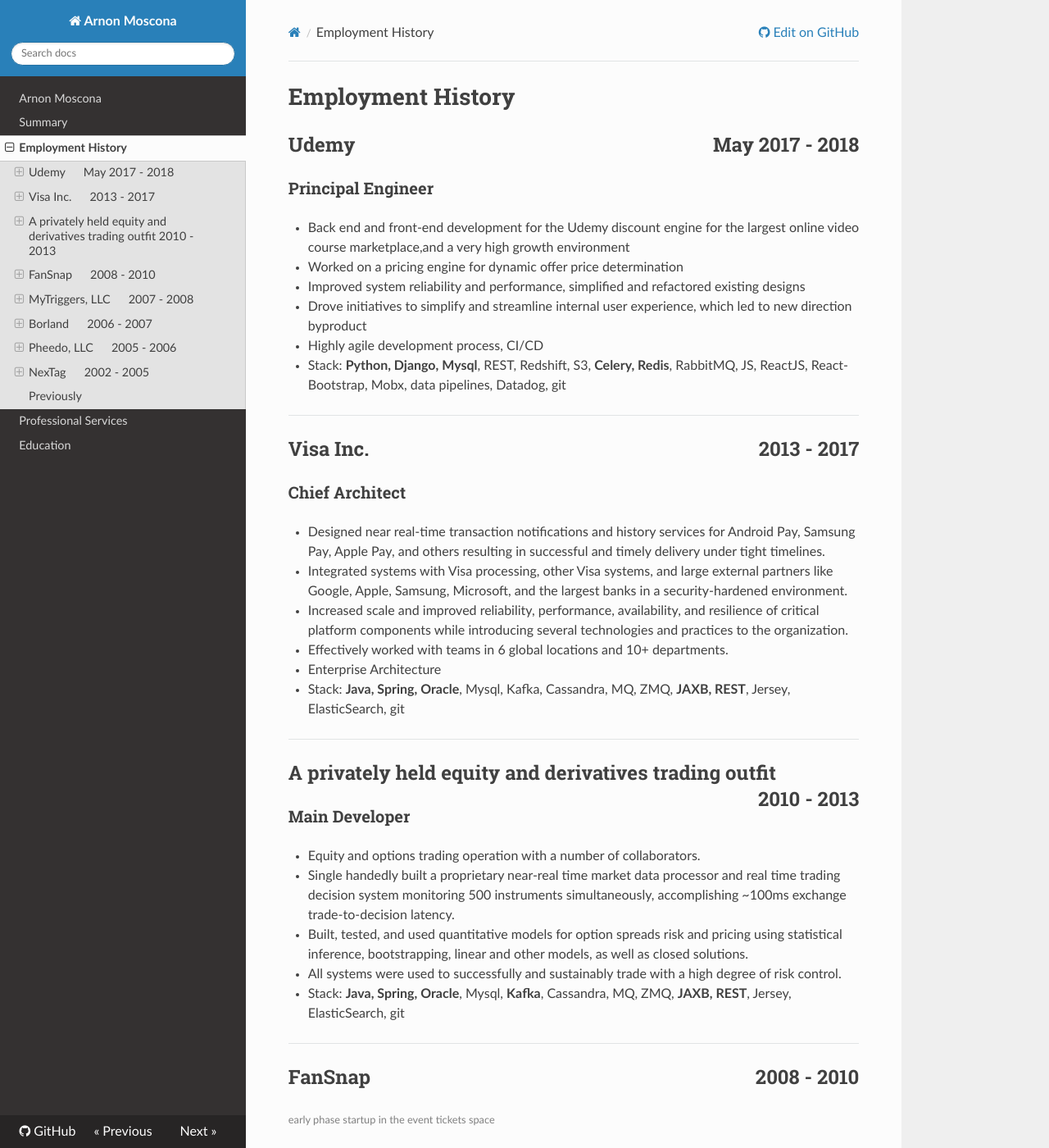
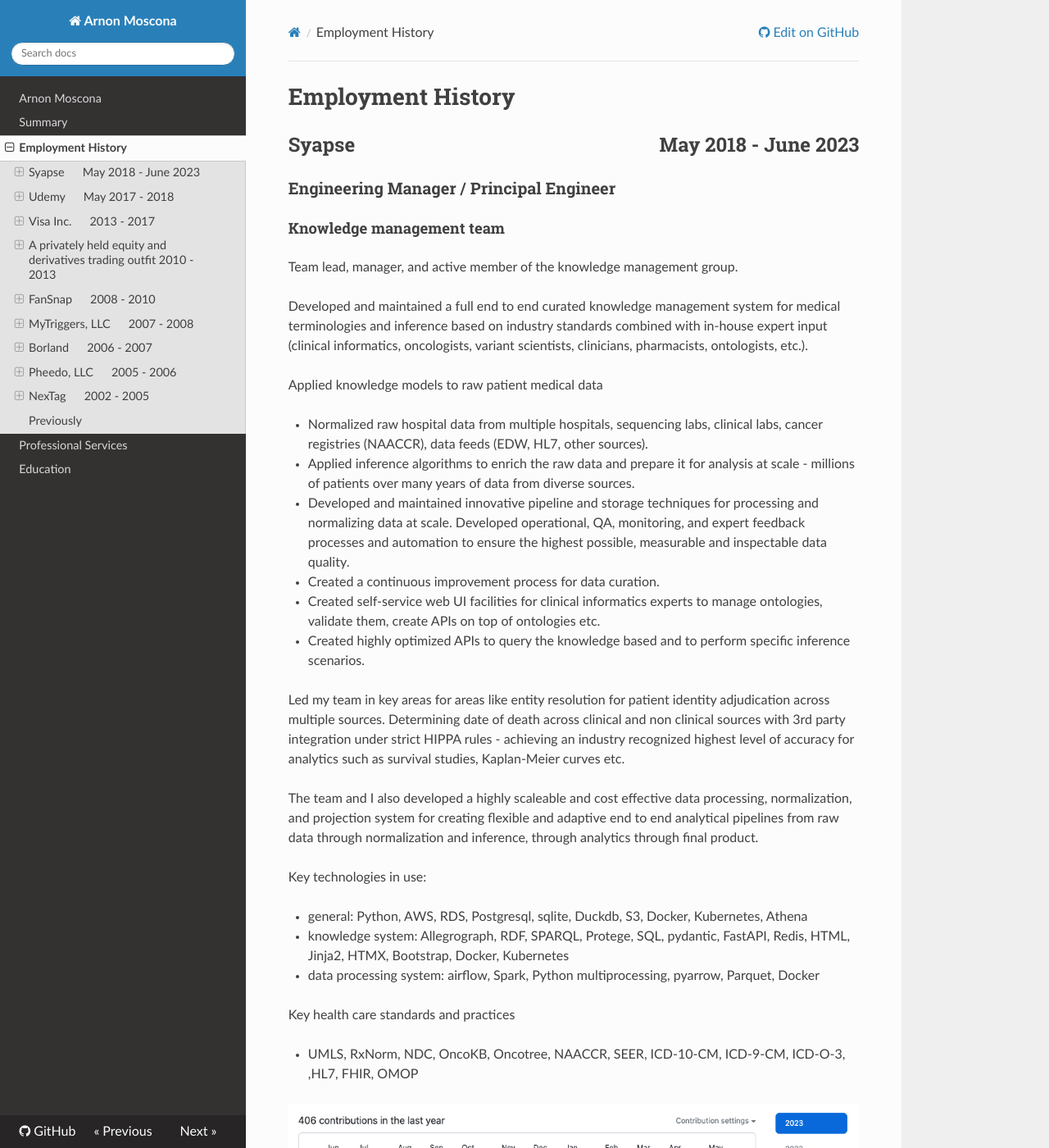
Before and after one commit to arnonmoscona/resume, an MkDocs documentation site: the page built from docs/employment-history.md, in a window 1280 px wide and 1400 px high. Shown: the whole window at 82% size. Built offline with MkDocs 1.6.1, drawn with Linux system fonts in a browser that asks for light colours; nearby versions of some CDN libraries; old or Windows-style settings are respelled for this version of MkDocs.

Commit message:
Syapse update1 june 2023

```diff
--- a/docs/employment-history.md
+++ b/docs/employment-history.md
@@ -1,4 +1,39 @@
 # Employment History
+
+## Syapse &nbsp;&nbsp;&nbsp;&nbsp; <span style="float:right">May 2018 - June 2023</span>
+
+### Engineering Manager / Principal Engineer
+
+#### Knowledge management team
+
+Team lead, manager, and active member of the knowledge management group.
+
+Developed and maintained a full end to end curated knowledge management system for medical terminologies and inference based on industry standards combined with in-house expert input (clinical informatics, oncologists, variant scientists, clinicians, pharmacists, ontologists, etc.).
+
+Applied knowledge models to raw patient medical data
+
+* Normalized raw hospital data from multiple hospitals, sequencing labs, clinical labs, cancer registries (NAACCR), data feeds (EDW, HL7, other sources).
+* Applied inference algorithms to enrich the raw data and prepare it for analysis at scale - millions of patients over many years of data from diverse sources.
+* Developed and maintained innovative pipeline and storage techniques for processing and normalizing data at scale. Developed operational, QA, monitoring, and expert feedback processes and automation to ensure the highest possible, measurable and inspectable data quality.
+* Created a continuous improvement process for data curation.
+* Created self-service web UI facilities for clinical informatics experts to manage ontologies, validate them, create APIs on top of ontologies etc.
+* Created highly optimized APIs to query the knowledge based and to perform specific inference scenarios.
+
+Led my team in key areas for areas like entity resolution for patient identity adjudication across multiple sources. Determining date of death across clinical and non clinical sources with 3rd party integration under strict HIPPA rules - achieving an industry recognized highest level of accuracy for analytics such as survival studies, Kaplan-Meier curves etc.
+
+The team and I also developed a highly scaleable and cost effective data processing, normalization, and projection system for creating flexible and adaptive end to end analytical pipelines from raw data through normalization and inference, through analytics through final product.
+
+Key technologies in use:
+
+* general: Python, AWS, RDS, Postgresql, sqlite, Duckdb, S3, Docker, Kubernetes, Athena
+* knowledge system: Allegrograph, RDF, SPARQL, Protege, SQL, pydantic, FastAPI, Redis, HTML, Jinja2, HTMX, Bootstrap, Docker, Kubernetes
+* data processing system: airflow, Spark, Python multiprocessing, pyarrow, Parquet, Docker
+
+Key health care standards and practices
+
+* UMLS, RxNorm, NDC, OncoKB, Oncotree, NAACCR, SEER, ICD-10-CM, ICD-9-CM, ICD-O-3, ,HL7, FHIR, OMOP
+
+![github activity 2023](github-history-2023.png)
 
 ## Udemy &nbsp;&nbsp;&nbsp;&nbsp; <span style="float:right">May 2017 - 2018</span>
 
```
Also changed, not shown: docs/github-history-2023.png (added).
